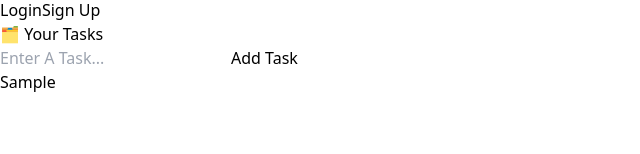
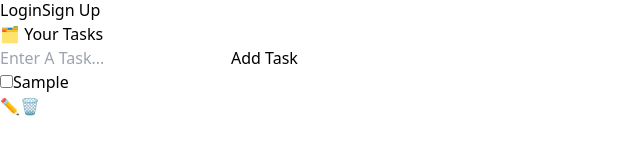
Before and after one commit to Chandanpatidar24/Productivity-Hub, a React (Vite) app: page /task in a window 1280 px wide. Both pictures are taken after typing "Sample" into the empty fields and a click on the button "Add Task". Shown: the part 350-504 px from the top of the page, without its empty margins (0-640 px from the left). Built offline with nearby package versions, Linux system fonts and the light colour scheme.

Commit message:
Add checkbox, edit, delete, and complete toggle to task list

```diff
--- a/package.json
+++ b/package.json
@@ -11,6 +11,7 @@
   },
   "dependencies": {
     "@heroicons/react": "^2.0.18",
+    "caniuse-lite": "^1.0.30001727",
     "prop-types": "^15.8.1",
     "react": "^18.2.0",
     "react-dom": "^18.2.0",
--- a/src/pages/Task.jsx
+++ b/src/pages/Task.jsx
@@ -1,15 +1,65 @@
 import React , {useState} from "react";
 
 export default function Tasks() {
-  const [taskInput , setTaskInput] = useState("");
-  const[taskList , setTaskList] = useState([]);
+  const [taskInput, setTaskInput] = useState("");  //Input Box
+  const[taskList, setTaskList] = useState([]);     // All task
+  const[editId, setEditId] = useState(null);       // ID of the task being edited
+  const[editInput, setEditInput] = useState("");    //Text While Editing
 
+
+  // Add new task to list
         const handleAddTask = () =>{
           if(taskInput.trim() === "")return;
 
-    setTaskList([...taskList , taskInput]);
-    setTaskInput("");
+             const newTask ={
+               id:Date.now(),          // unique ID of task
+               text: taskInput.trim(), // Actual text
+               completed : false       //intitally not completed
              };
+
+             setTaskList([...taskList , newTask]);  //add to array
+             setTaskInput("");                        // clear input
+  };
+
+ // Check box toggle status
+             const handleToggleComplete = (id) =>{
+                 const updatedTasks = taskList.map((task) =>
+                task.id === id ? {...task, completed: !task.completed } :task
+             );
+             setTaskList(updatedTasks);
+             };
+
+
+// Delete a task
+             const handleDeleteTask = (id) =>{
+                 const filteredTasks = taskList.filter((task) =>task.id !== id);
+                 setTaskList(filteredTasks);
+             };
+
+// Start editing
+             const handleEditStart = (task) =>{
+                setEditId(task.id);
+                setEditInput(task.text);
+             };
+
+// Save edited task
+             const handleEditSave = () =>{
+                const updated =taskList.map((task) =>
+                task.id === editId ? {...task , text: editInput.trim()} :task
+                );
+
+                setTaskList(updated);
+                setEditId(null);
+                setEditInput("");
+             }
+
+// Cancel Editing
+             const handleEditCancel = () =>{
+                setEditId(null);
+                setEditInput("");
+             } ;
+
+
   return (
     <div className="min-h-screen bg-[#FFF9F9] text-[#2c2c2c] p-6">
       <h2 className="text-4xl text-center py-2 rounded-xl font-bold  mb-4 bg-violet-200">🗂️ Your Tasks</h2>
@@ -30,16 +80,78 @@ export default function Tasks() {
         </button>
       </div>
 
-         <div className="space-y-3">
-          {taskList.map((task,index) =>(
+      {/*Tasks List*/}
+
+        <div className="Spcae-y-3">
+              {taskList.map((task) => (
                      <div
-            key={index}
-            className="bg-gray-100  px-4 py-3 rounded-xl shadow-md  border flex intem-center justify-between hover:bg-black hover:text-white ">
-              <span>{task}</span>
+                       key={task.id}
+                       className="bg-gray-100 px-4 py-3 rounded-xl shadow-md border flex items-center justify-between hover:bg-black hover:text-white"
+                     >
+                    <div className="flex items-center gap-3 w-full">
+       {/*Check Box*/}
+                      <input
+                         type="checkbox"
+                         checked={task.completed }
+                         onChange={() => handleToggleComplete(task.id)}
+                         className="w-5 h-5"
+                      />
 
+        {/* Id Editing this task*/}
+                      {editId === task.id ? (
+                         <input
+                            type="text"
+                            value={editInput}
+                            onChange={(e) => setEditInput(e.target.value)}
+                            className="w-full px-2 py-1 rounded border border-gray-300 text-black "
+                        />
+                        ): (
+                            <span
+                              className={`flex-1 ${
+                                task.completed  ?"line-through text-gray-500" : ""
+                              }`}
+                            >
+                                {task.text}
+                            </span>
+                        )}
+                    </div>
+        {/* 🎛️ Action Buttons */}
+                <div className="flex gap-2 ml-3">
+                    {editId === task.id ? (
+                        <>
+                           <button
+                             onClick={handleEditSave}
+                             className="text-green-600 hover:text-green-800"
+                           >✅
+                           </button>
+
+                           <button
+                           onClick={handleEditCancel}
+                           className="text-yellow-500 hover:text-yellow-700"
+                           >
+                             ❌
+                           </button>
+                        </>
+                    ) : (
+                        <>
+                           <button
+                             onClick={() => handleEditStart(task)}
+                             className="text-blue-600 hover:text-blue-800"
+                           >
+                             ✏️
+                           </button>
+
+                           <button
+                             onClick={() => handleDeleteTask(task.id)}
+                             className="text-red-600 hover:text-red-800"
+                           >
+                            🗑️
+                           </button>
+                        </>
+                    )}
+                  </div>
                 </div>
              ))}
-          <div></div>
         </div>
 
     </div>
```
Also changed, not shown: 1 other file (tests, documents, lock files or other folders). Lines whose indentation alone changed are shown as unchanged.
